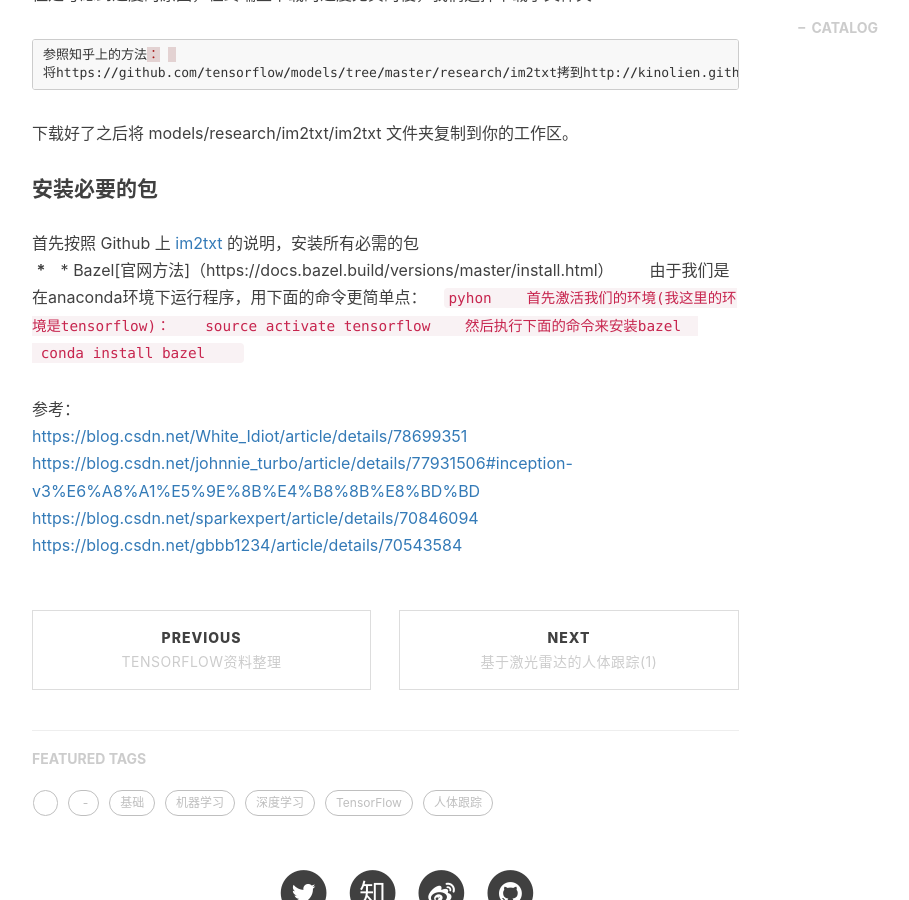
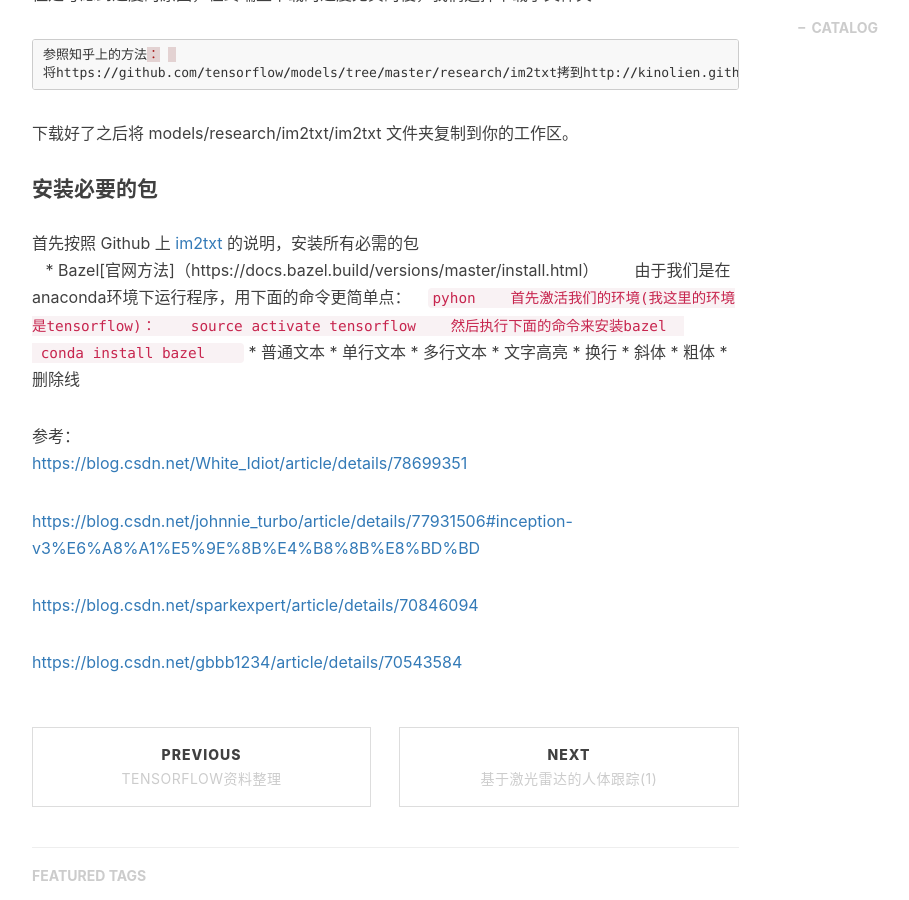
Before and after one commit to duhuazhen/duhuazhen.github.io, a Jekyll site: the page built from _posts/2017-4-1-im2txt.markdown, in a window 1280 px wide and 900 px high, scrolled down 870 px. Shown: the whole window, without its empty margins (233-1142 px from the left). Built offline with Jekyll 4.4.1, drawn with Linux system fonts in a browser that asks for light colours; nearby versions of some CDN libraries; comment, search, counter and statistics services are not loaded.

Commit message:
Update 2017-4-1-im2txt.markdown

````diff
--- a/_posts/2017-4-1-im2txt.markdown
+++ b/_posts/2017-4-1-im2txt.markdown
@@ -27,8 +27,7 @@ git clone https://github.com/tensorflow/models.git
 
 #### 安装必要的包
 首先按照 Github 上 [im2txt](https://github.com/tensorflow/models/tree/master/research/im2txt) 的说明，安装所有必需的包
- ***
-    *** Bazel[官网方法]（https://docs.bazel.build/versions/master/install.html）
+    * Bazel[官网方法]（https://docs.bazel.build/versions/master/install.html）
         由于我们是在anaconda环境下运行程序，用下面的命令更简单点：
     ```pyhon
     首先激活我们的环境(我这里的环境是tensorflow)：
@@ -36,7 +35,14 @@ git clone https://github.com/tensorflow/models.git
     然后执行下面的命令来安装bazel
     conda install bazel
     ```
-
+    * 普通文本
+    * 单行文本
+    * 多行文本
+    * 文字高亮
+    * 换行
+    * 斜体
+    * 粗体
+    * 删除线
 
 
 
@@ -44,6 +50,9 @@ git clone https://github.com/tensorflow/models.git
 
 参考：
   [https://blog.csdn.net/White_Idiot/article/details/78699351](https://blog.csdn.net/White_Idiot/article/details/78699351)
+
   [https://blog.csdn.net/johnnie_turbo/article/details/77931506#inception-v3%E6%A8%A1%E5%9E%8B%E4%B8%8B%E8%BD%BD](https://blog.csdn.net/johnnie_turbo/article/details/77931506#inception-v3%E6%A8%A1%E5%9E%8B%E4%B8%8B%E8%BD%BD)
+
   [https://blog.csdn.net/sparkexpert/article/details/70846094](https://blog.csdn.net/sparkexpert/article/details/70846094)
+
   [https://blog.csdn.net/gbbb1234/article/details/70543584](https://blog.csdn.net/gbbb1234/article/details/70543584)
````
